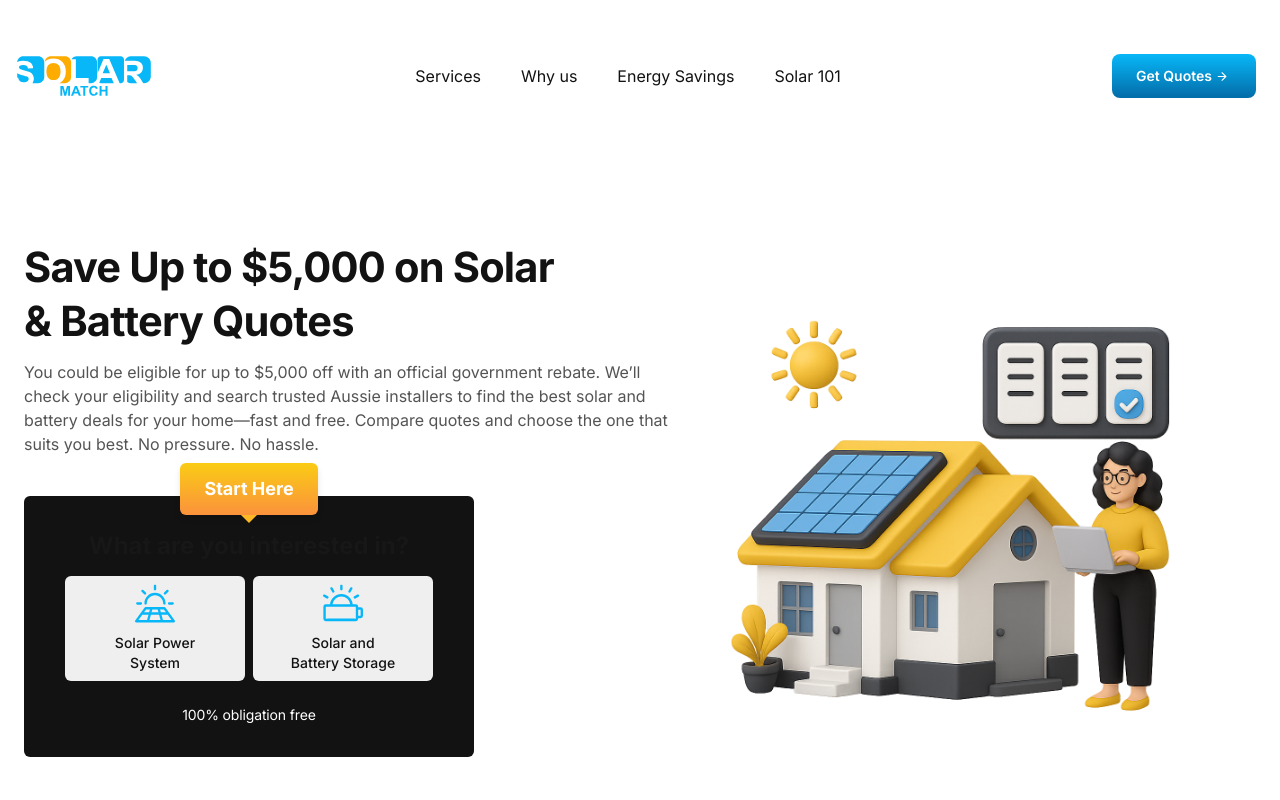
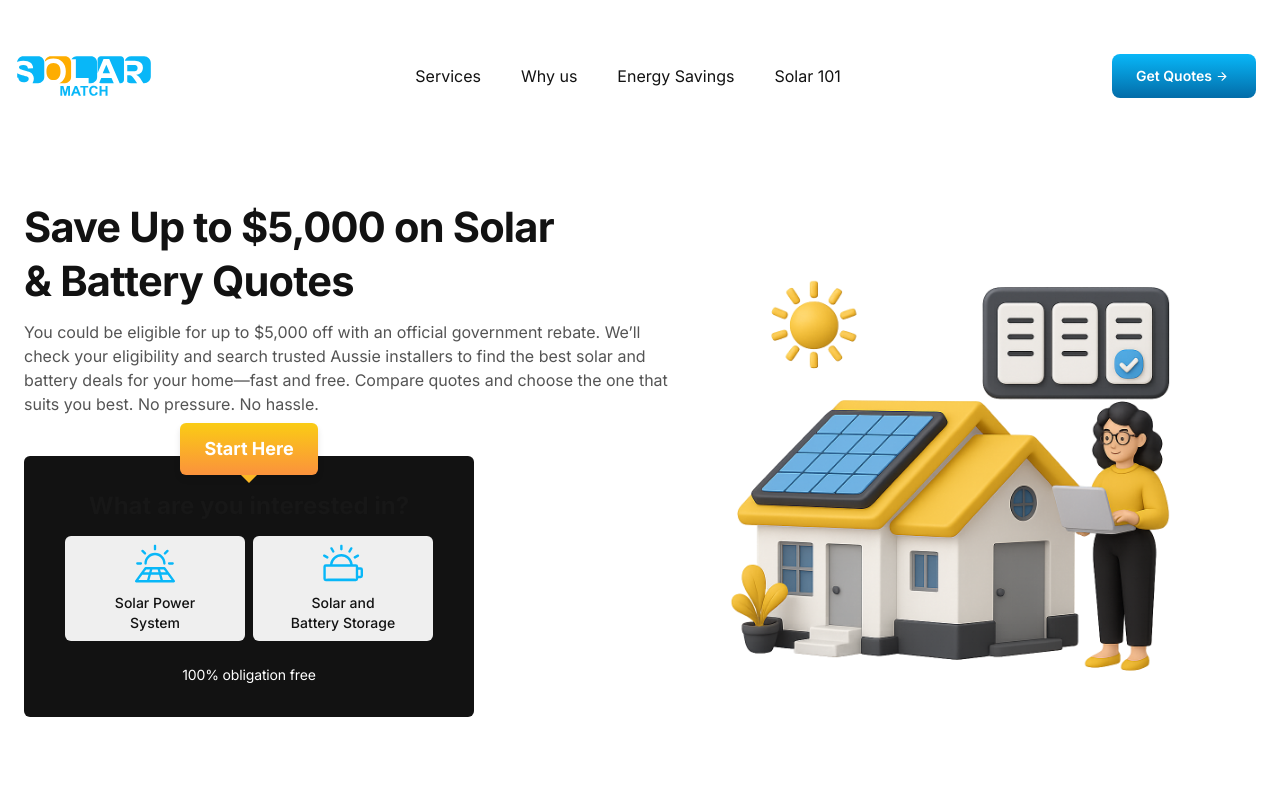
Before and after one commit to elghanbibadr/solarmatch, a Next.js app: page / in a window 1280 px wide. Shown: the top 800 px of the page. Built offline with nearby package versions, Linux system fonts and the light colour scheme; what react-google-recaptcha-v3 would draw is missing.

Commit message:
remove margin top from the hero

```diff
--- a/app/componenets/Hero.tsx
+++ b/app/componenets/Hero.tsx
@@ -8,7 +8,7 @@ export default function Hero() {
   return (
     <div
       id="hero"
-      className="md:grid md:grid-cols-2 my-10 gap-10 px-4 md:px-6 max-w-[1300px] mx-auto justify-center justify-items-center place-items-center "
+      className="md:grid md:grid-cols-2  gap-10 px-4 md:px-6 max-w-[1300px] mx-auto justify-center justify-items-center place-items-center "
     >
       <div data-aos="fade-right" className="md:my-12   max-w-[1200px] mx-auto ">
         <div className="  ">
```
